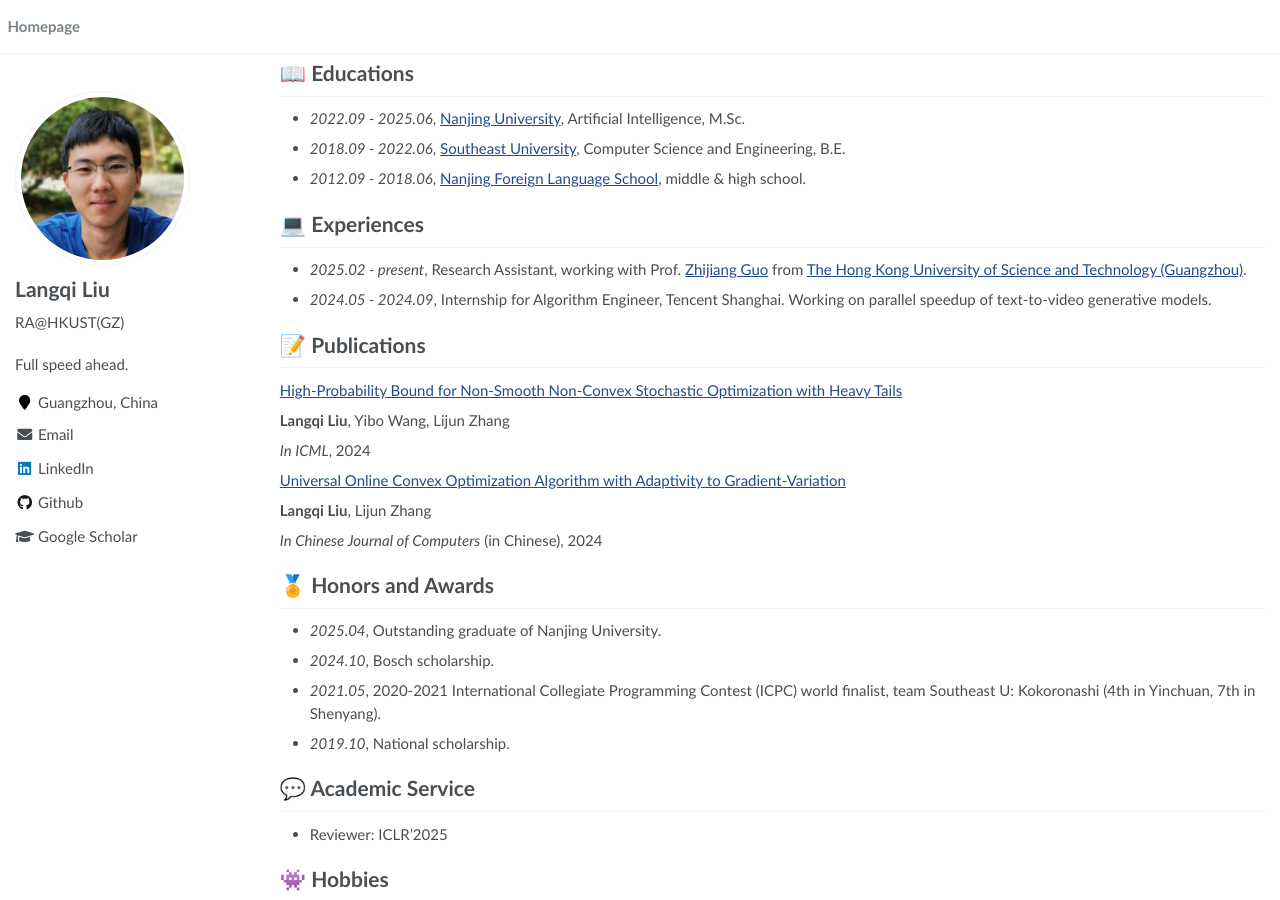
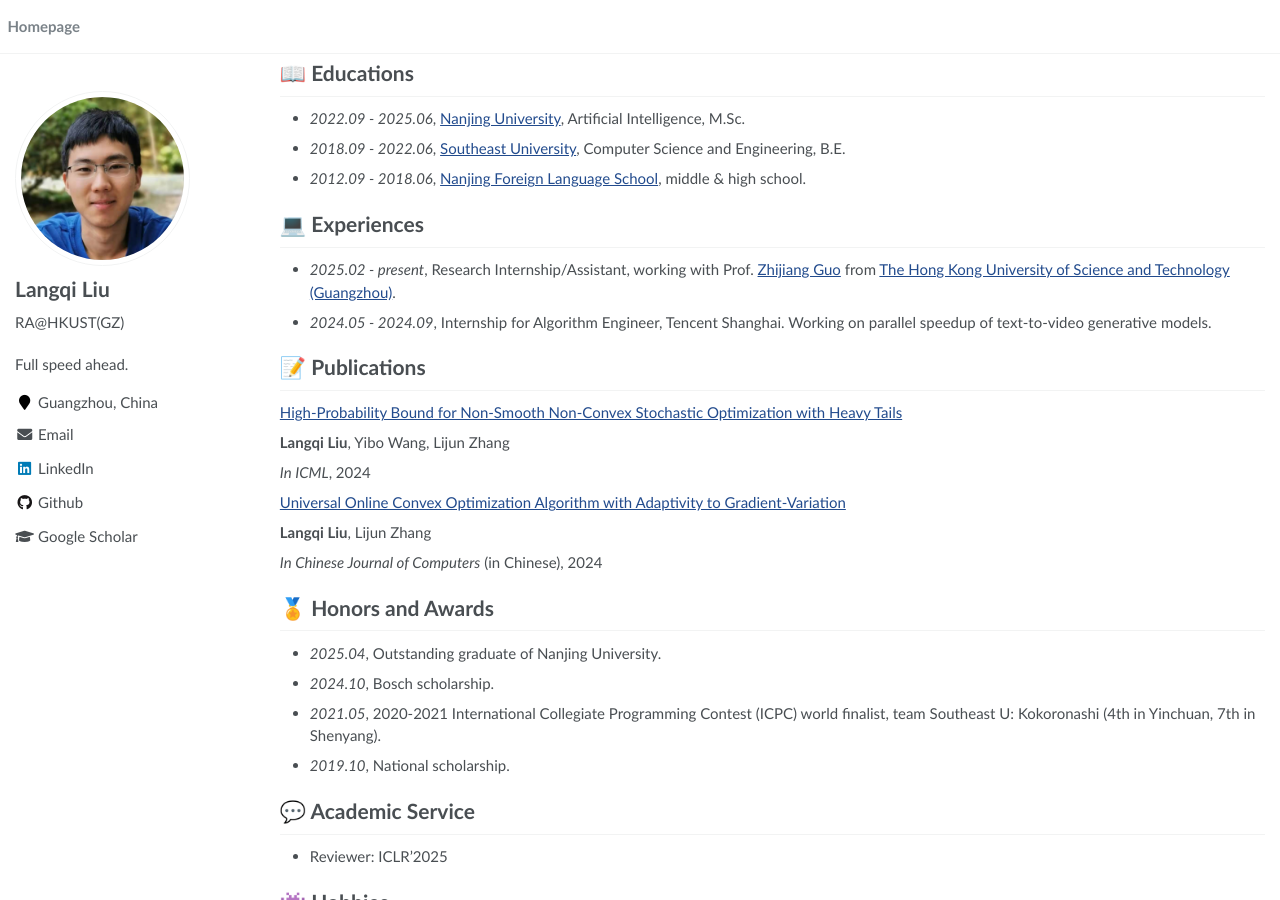
Before and after one commit to LiuRunky/LiuRunky.github.io, a Jekyll site: the page built from _pages/about.md, in a window 1280 px wide and 900 px high, scrolled down 345 px. Built offline with Jekyll 4.4.1, drawn with Linux system fonts in a browser that asks for light colours.

Commit message:
Update files

```diff
--- a/_pages/about.md
+++ b/_pages/about.md
@@ -43,7 +43,7 @@ If you are interested in my background or skills, feel free to [send an email](m
 - *2012.09 - 2018.06*, [Nanjing Foreign Language School](http://www.nfls.com.cn/), middle & high school.
 
 # 💻 Experiences
-- *2025.02 - present*, Research Assistant, working with Prof. [Zhijiang Guo](https://cartus.github.io/) from [The Hong Kong University of Science and Technology (Guangzhou)](https://www.hkust-gz.edu.cn/).
+- *2025.02 - present*, Research Internship/Assistant, working with Prof. [Zhijiang Guo](https://cartus.github.io/) from [The Hong Kong University of Science and Technology (Guangzhou)](https://www.hkust-gz.edu.cn/).
 - *2024.05 - 2024.09*, Internship for Algorithm Engineer, Tencent Shanghai. Working on parallel speedup of text-to-video generative models.
 
 {% comment %}
```
